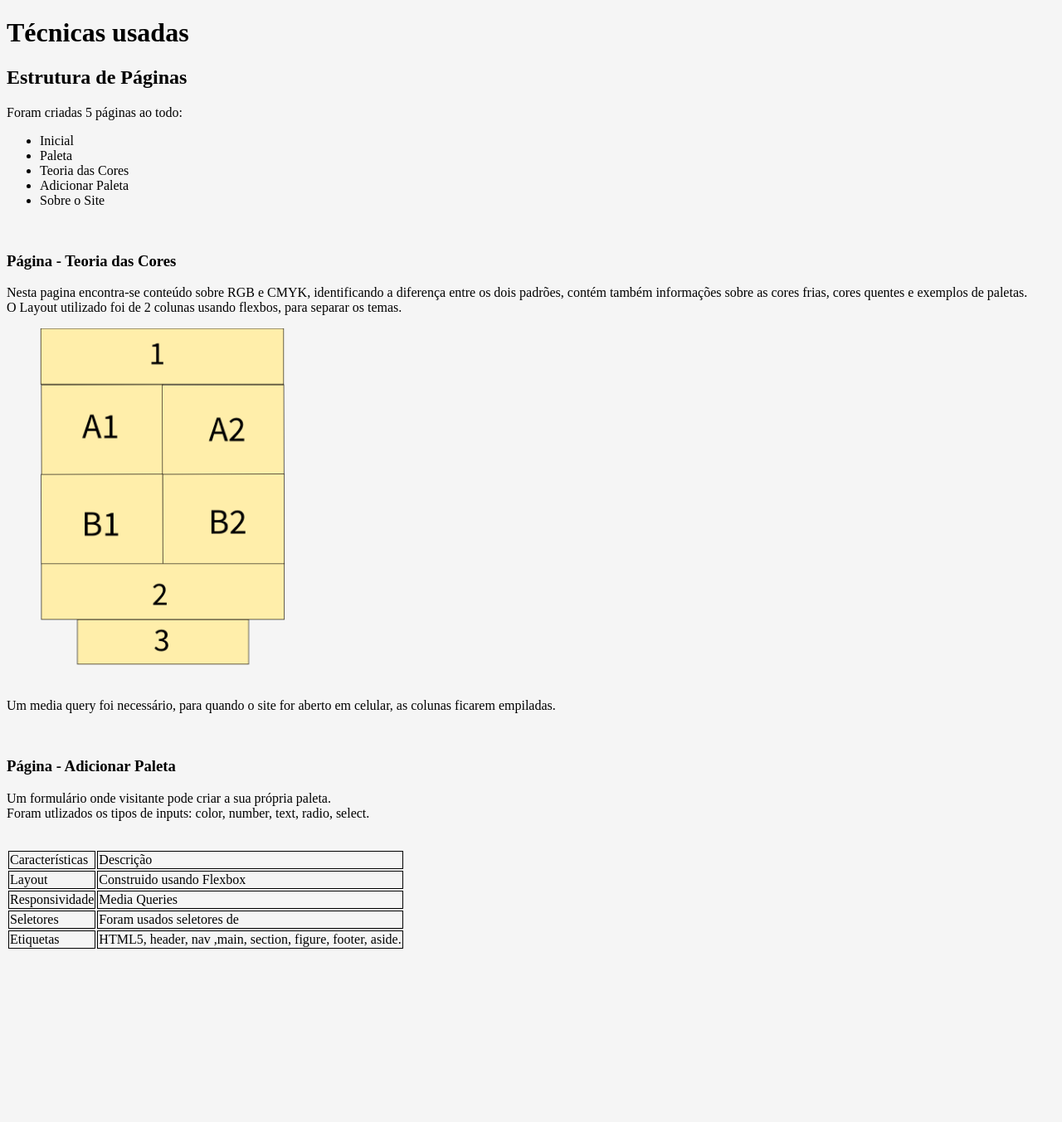
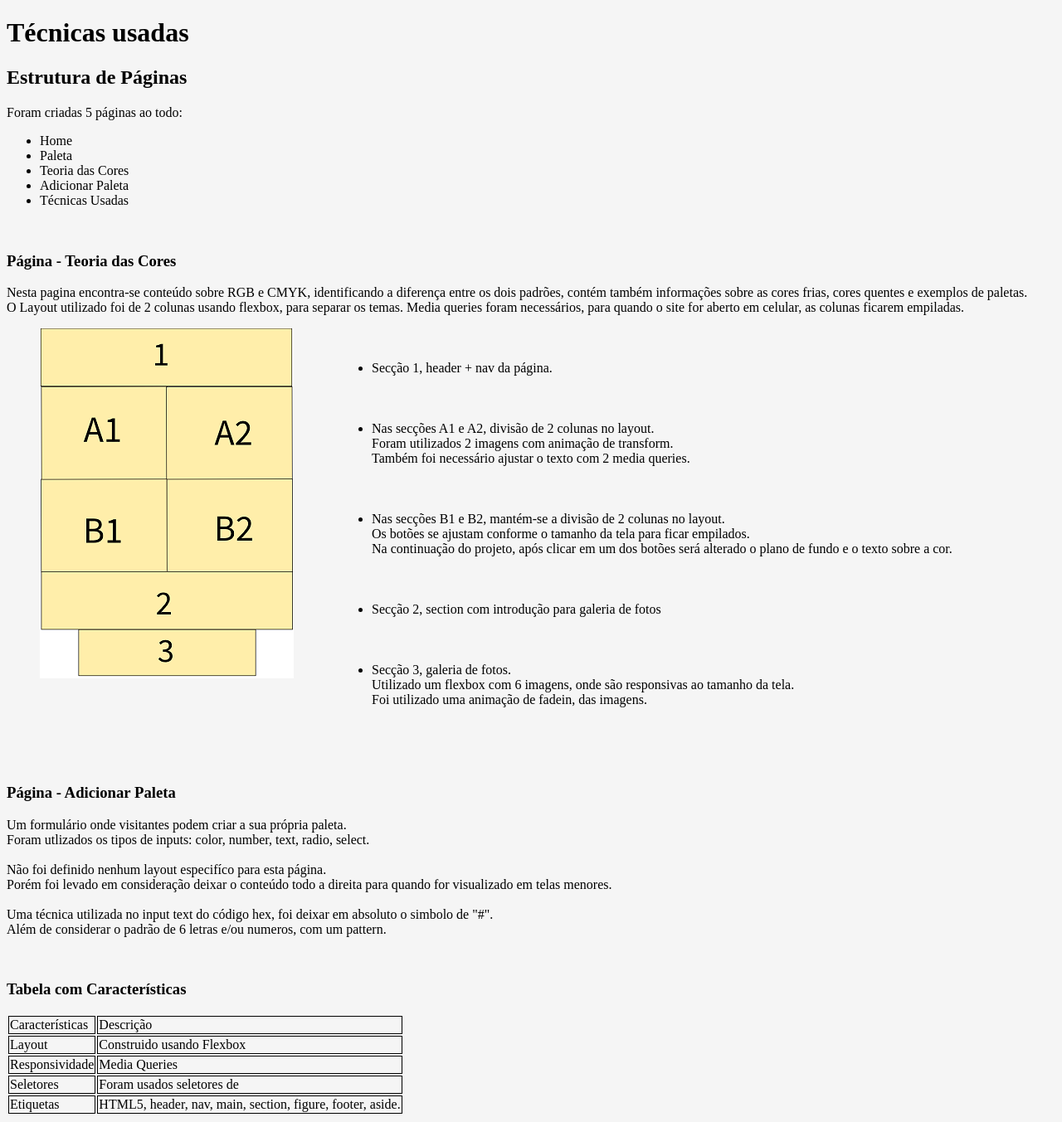
Before and after one commit to joao-21900074/projeto-pw, a PHP site: page /about_site.html in a window 1280 px wide. Shown: the whole page at 83% size. Before the commit the page ends 1144 px from the top, so only its background shows below. Run offline with PHP 8.4, Linux system fonts and the light colour scheme; lists and menus that the app fills with data are empty.

Commit message:
+ Informações na pagina Sobre o Site

```diff
--- a/about_site.html
+++ b/about_site.html
@@ -18,11 +18,11 @@
 
         <p>Foram criadas 5 páginas ao todo:</p>
         <ul>
-            <li>Inicial</li>
+            <li>Home</li>
             <li>Paleta</li>
             <li>Teoria das Cores</li>
             <li>Adicionar Paleta</li>
-            <li>Sobre o Site</li>
+            <li>Técnicas Usadas</li>
         </ul>
         <br>
     </header>
@@ -30,29 +30,58 @@
     <main>
         <h3>Página - Teoria das Cores</h3>
 
-        <p name="TdC">
-            Nesta pagina encontra-se conteúdo sobre RGB e CMYK, identificando a diferença entre os dois padrões,
-            contém também informações sobre as cores frias, cores quentes e exemplos de paletas.
-            <br>
-            O Layout utilizado foi de 2 colunas usando flexbos, para separar os temas.
+        <section id="TdC">
+            <p>
+                Nesta pagina encontra-se conteúdo sobre RGB e CMYK, identificando a diferença entre os dois padrões,
+                contém também informações sobre as cores frias, cores quentes e exemplos de paletas.
+                <br>
+                O Layout utilizado foi de 2 colunas usando flexbox, para separar os temas.
+                Media queries foram necessários, para quando o site for aberto em celular, as colunas ficarem empiladas.
             <figure id="teo_lay">
                 <img src="images/layout_teoria.jpeg">
             </figure>
-            <br>
-            Um media query foi necessário, para quando o site for aberto em celular, as colunas ficarem empiladas.
-        </p>
+            </p>
+
+            <ul id="teo_lay_exp">
+                <li>Secção 1, header + nav da página.</li>
+
+                <li>Nas secções A1 e A2, divisão de 2 colunas no layout.<br>
+                    Foram utilizados 2 imagens com animação de transform.<br>
+                    Também foi necessário ajustar o texto com 2 media queries.</li>
+
+                <li>Nas secções B1 e B2, mantém-se a divisão de 2 colunas no layout.<br>
+                    Os botões se ajustam conforme o tamanho da tela para ficar empilados.<br>
+                    Na continuação do projeto, após clicar em um dos botões
+                    será alterado o plano de fundo e o texto sobre a cor.</li>
+
+                <li>Secção 2, section com introdução para galeria de fotos</li>
+
+                <li>Secção 3, galeria de fotos.<br>
+                    Utilizado um flexbox com 6 imagens, onde são responsivas ao tamanho da tela.<br>
+                    Foi utilizado uma animação de fadein, das imagens.</li>
+            </ul>
+
+        </section>
 
         <br>
 
         <h3>Página - Adicionar Paleta</h3>
 
         <p name="AP">
-            Um formulário onde visitante pode criar a sua própria paleta.
-            <br>
-            Foram utlizados os tipos de inputs: color, number, text, radio, select.
+            Um formulário onde visitantes podem criar a sua própria paleta.<br>
+            Foram utlizados os tipos de inputs: color, number, text, radio, select.<br><br>
+
+            Não foi definido nenhum layout especifíco para esta página.<br>
+            Porém foi levado em consideração deixar o conteúdo todo a direita
+            para quando for visualizado em telas menores.<br><br>
+
+            Uma técnica utilizada no input text do código hex, foi deixar em absoluto o simbolo de "#".<br>
+            Além de considerar o padrão de 6 letras e/ou numeros, com um pattern.
         </p>
 
         <br>
+
+        <h3>Tabela com Características</h3>
 
         <table id="table_tec">
             <thead>
@@ -79,7 +108,7 @@
 
                 <tr>
                     <th>Etiquetas</th>
-                    <th>HTML5, header, nav ,main, section, figure, footer, aside.</th>
+                    <th>HTML5, header, nav, main, section, figure, footer, aside.</th>
                 </tr>
             </tbody>
         </table>
--- a/estilo.css
+++ b/estilo.css
@@ -236,6 +236,24 @@ body {
 }
 
 #teo_lay img{
-    width: 25%;
-    height: auto;
+    float: left;
 }
+
+#teo_lay_exp{
+    margin-left: 400px;
+}
+
+#teo_lay_exp li{
+    margin: 55px 0;
+}
+
+@media screen and (max-width: 900px) {
+    #TdC{
+        display: flex;
+        flex-direction: column;
+    }
+
+    #teo_lay_exp{
+        margin-left: 0;
+    }
+}
```
Also changed, not shown: images/layout_teoria.jpeg.
